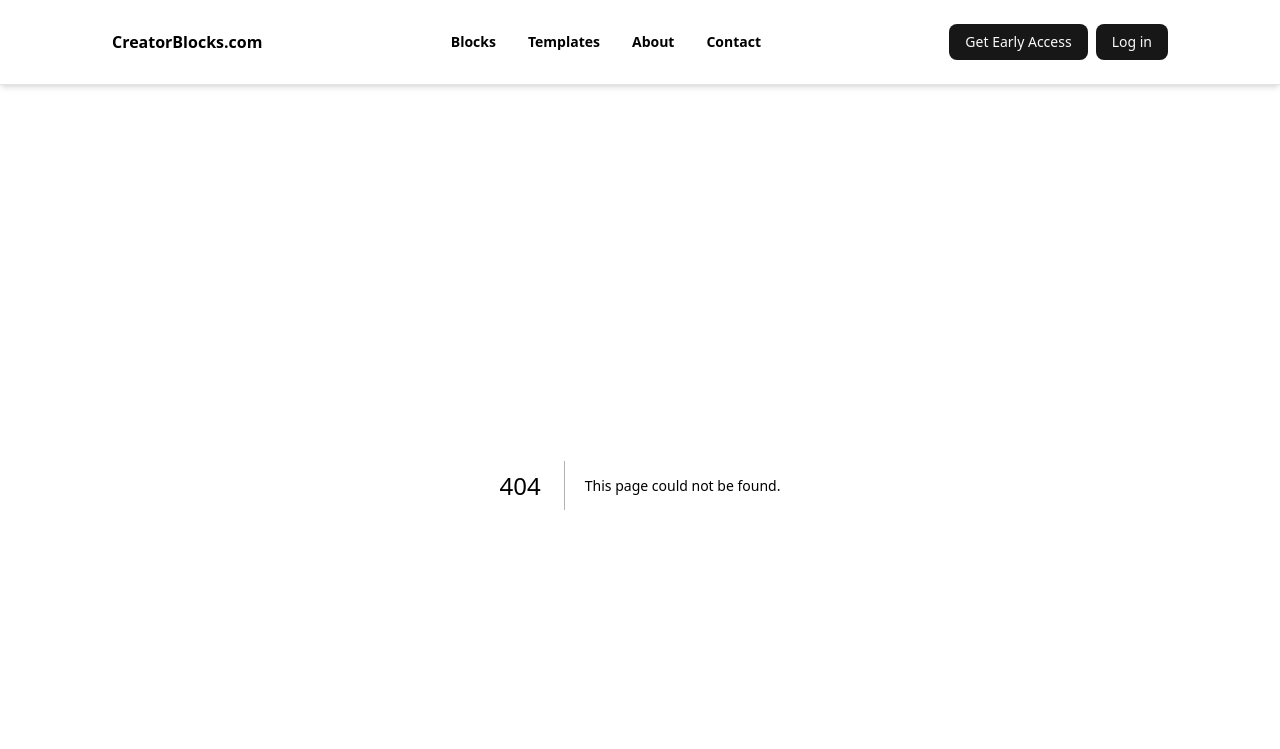
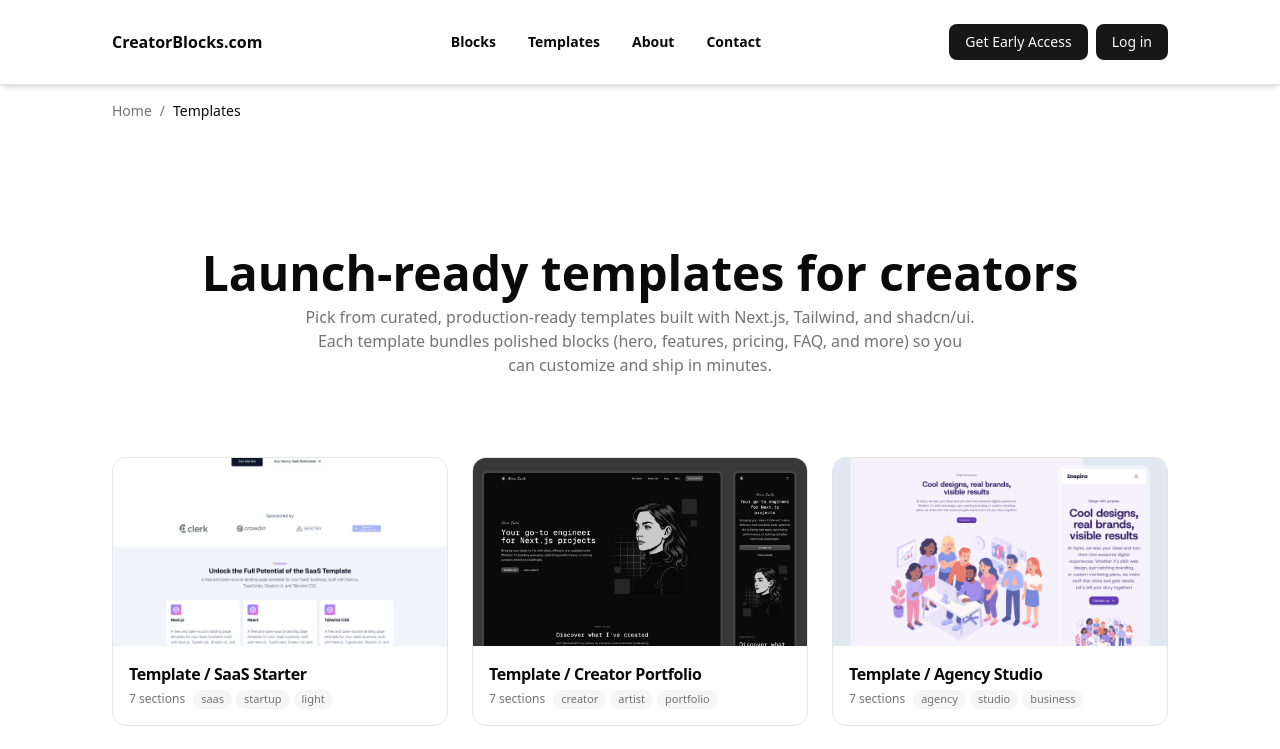
Before and after one commit to codesyogesh67/creatorblocks, a Next.js app: page /templates in a window 1280 px wide. Before the commit this address had no page. Shown: the top 749 px of the page. Built offline with nearby package versions, Linux system fonts and the light colour scheme.

Commit message:
Creating template page and adding breadcrumb to the page

```diff
--- /dev/null
+++ b/src/app/templates/[slug]/page.tsx
@@ -0,0 +1,9 @@
+import React from "react";
+
+interface Props {}
+
+const page = (props: Props) => {
+  return <div>Template Section</div>;
+};
+
+export default page;
--- /dev/null
+++ b/src/app/templates/page.tsx
@@ -0,0 +1,30 @@
+import React from "react";
+import TemplatesExplorer from "@/components/sections/TemplatesExplorer";
+import Link from "next/link";
+
+interface Props {}
+
+const Templates = (props: Props) => {
+  return (
+    <main className="py-4 px-4 sm:px-6 lg:px-20 xl:px-28 mx-auto max-w-7xl">
+      <nav aria-label="Breadcrumb" className="text-sm text-muted-foreground">
+        <ol className="flex items-center gap-1">
+          <li>
+            <Link href="/" className="hover:text-foreground">
+              Home
+            </Link>
+          </li>
+          <li aria-hidden className="px-1">
+            /
+          </li>
+          <li className="text-foreground font-medium">Templates</li>
+        </ol>
+      </nav>
+      <div>
+        <TemplatesExplorer />
+      </div>
+    </main>
+  );
+};
+
+export default Templates;
--- a/src/components/sections/Templates.tsx
+++ b/src/components/sections/TemplatesExplorer.tsx
@@ -7,9 +7,9 @@ import { TemplateCard } from "./TemplateCard";
 
 interface Props {}
 
-const Templates = (props: Props) => {
+const TemplatesExplorer = (props: Props) => {
   return (
-    <div className="px-2 sm:px-4 md:px-10 lg:px-20 xl:px-28 max-w-7xl mx-auto py-2 md:py-32">
+    <div className="py-2 pt-20 md:pt-32">
       <div className="text-center mb-16">
         <h2 className="text-3xl md:text-5xl font-semibold mb-2">
           Launch-ready templates for creators
@@ -37,10 +37,9 @@ const Templates = (props: Props) => {
             />
           ))}
         </div>
-        <Button variant="outline">Browse all templates</Button>
       </div>
     </div>
   );
 };
 
-export default Templates;
+export default TemplatesExplorer;
```
